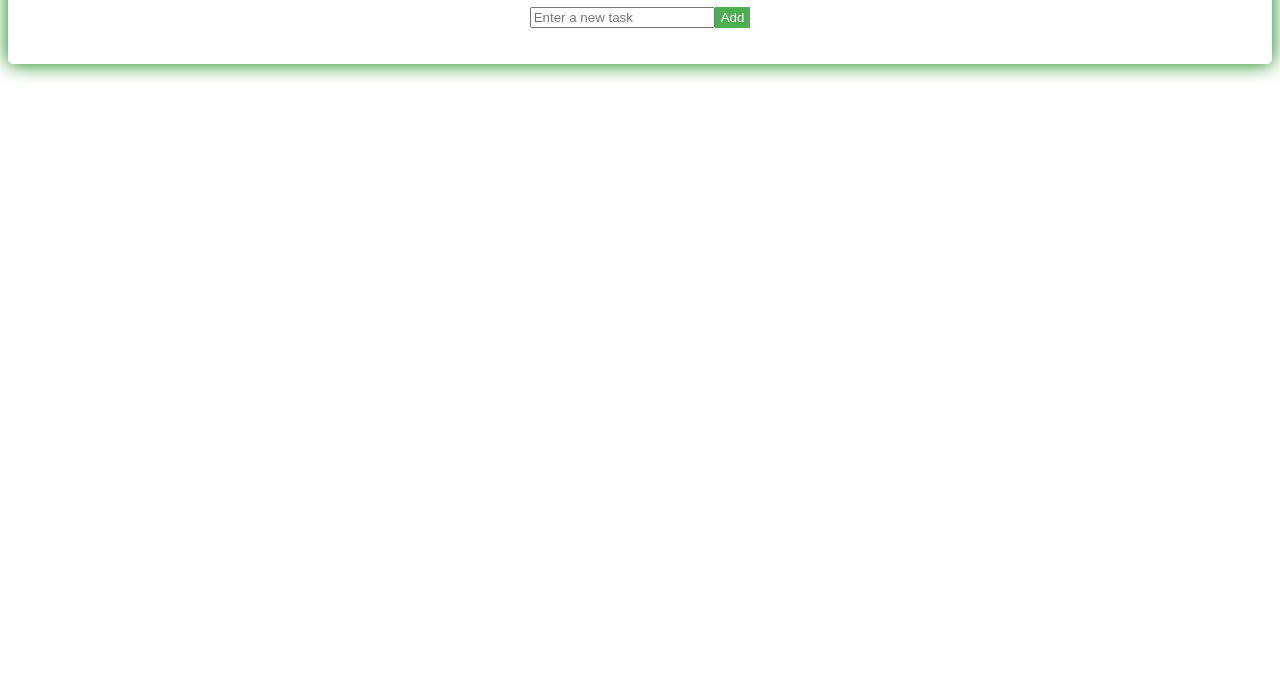
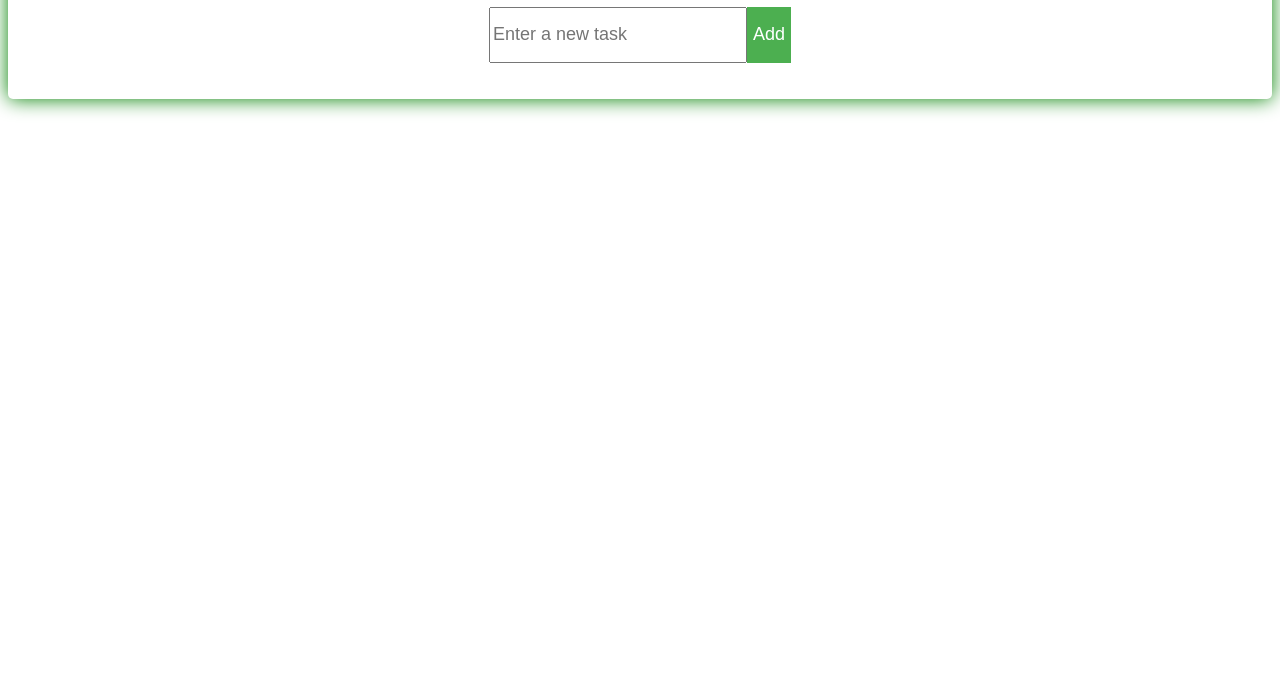
Before and after one commit to Syed-Zain-bukhari/to-do-app, a plain HTML site: page index.html in a window 1280 px wide. Shown: the part 101-800 px from the top of the page. Drawn offline with Linux system fonts and the light colour scheme.

Commit message:
to make input visible

```diff
--- a/index.html
+++ b/index.html
@@ -9,7 +9,7 @@
     <div class="container">
       <h1>To-Do List</h1>
       <div class="input-section">
-        <input type="text" id="taskInput" placeholder="Enter a new task" />
+        <input class="input" type="text" id="taskInput" placeholder="Enter a new task" />
         <button onclick="addtask()">Add</button>
       </div>
       <ul id="taskList"></ul>
--- a/style.css
+++ b/style.css
@@ -10,6 +10,11 @@ h1 {
   text-align: center;
   color: rgb(16, 212, 33);
 }
+.input{
+  width: 250px;
+  height: 50px;
+  font-size: large;
+}
 .input-section {
   display: flex;
   justify-content: center;
@@ -18,6 +23,7 @@ h1 {
 }
 button {
   background: #4caf50;
+  font-size: large;
   color: #fff;
   border: none;
 }
```
